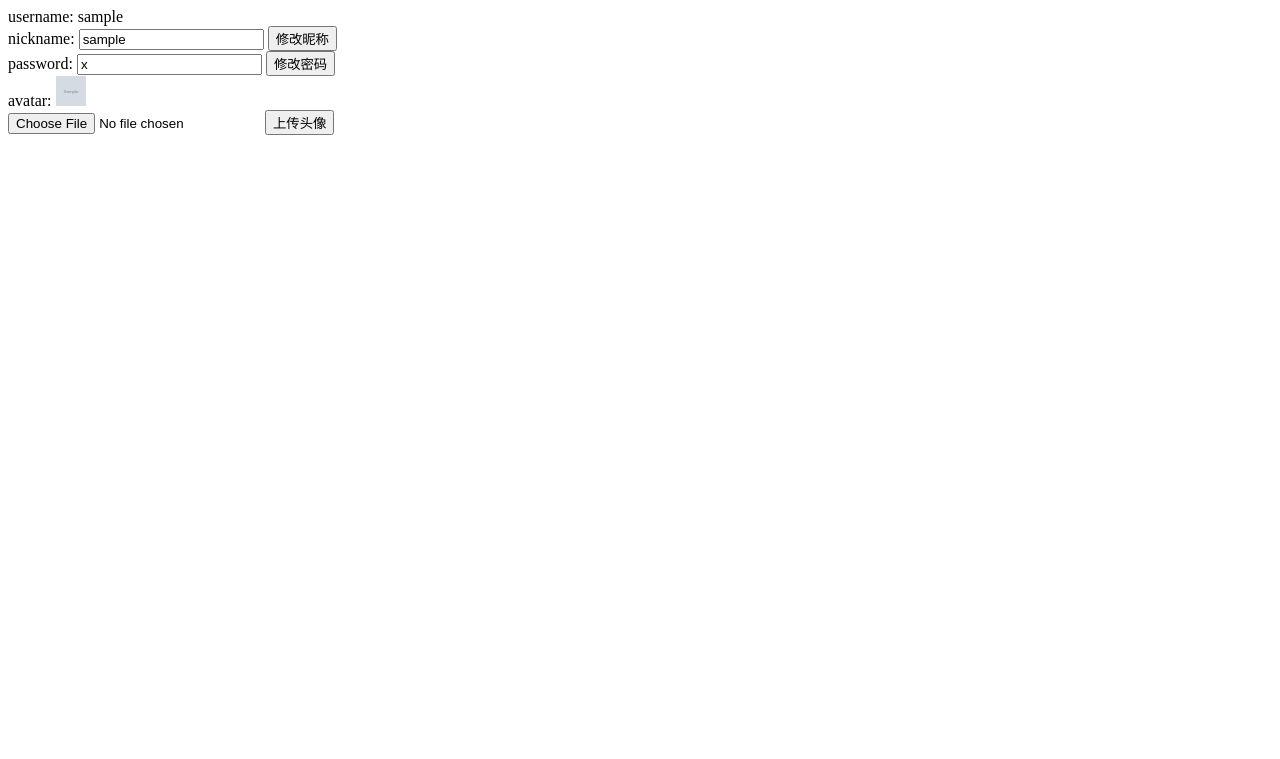
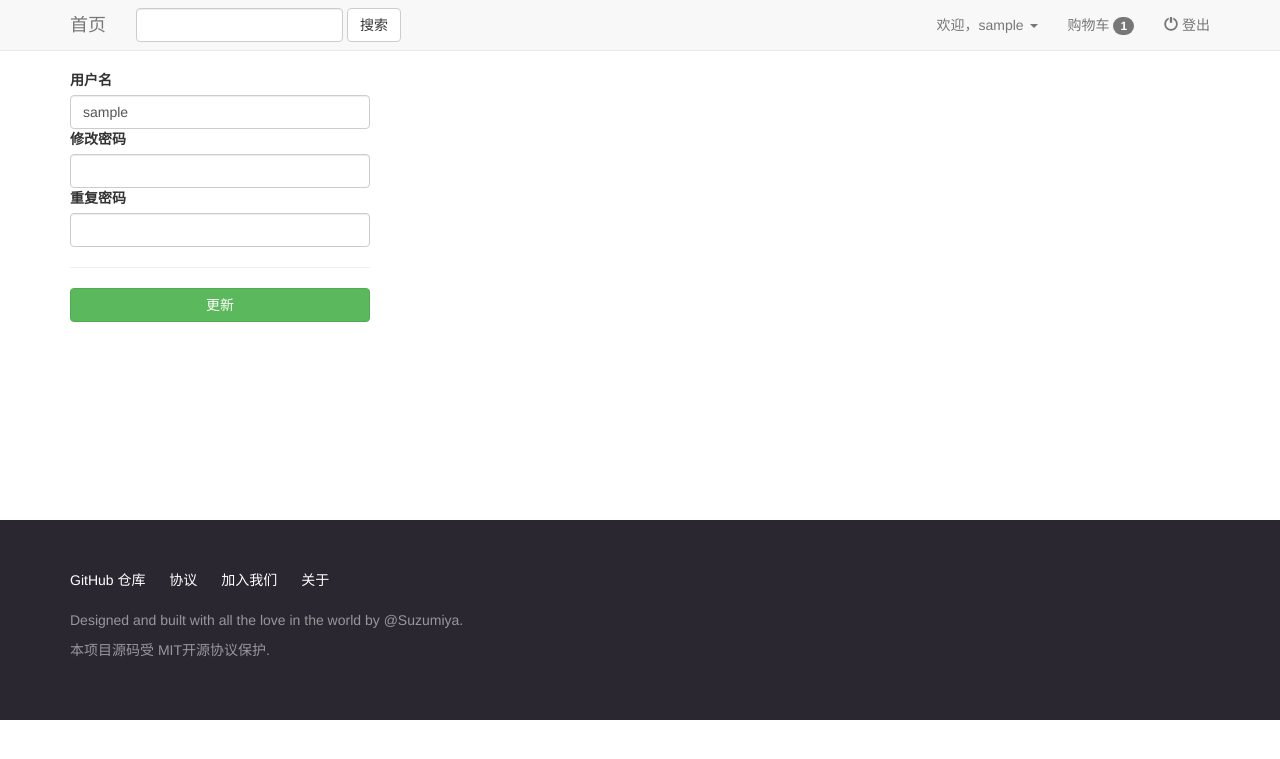
Before and after one commit to AdamEECS/ec, a Flask app: template templates/user_profile.html in a window 1280 px wide. Shown: the top 759 px of the page. Run offline with Flask 2, Linux system fonts and the light colour scheme; the template is opened without the code that fills it: most values are stand-ins (such as "Sample title", 1, 10 or a date in 2020); grey boxes marked "Sample" are stand-in pictures; some libraries are stand-ins or nearby versions.

Commit message:
增加个人资料页面及修改个人资料功能

```diff
--- a/templates/base.html
+++ b/templates/base.html
@@ -38,6 +38,7 @@
                            data-toggle="dropdown" role="button" aria-haspopup="true" aria-expanded="false">
                           欢迎，{{ u.username }} <span class="caret"></span></a>
                         <ul class="dropdown-menu">
+                            <li><a class="" href="{{ url_for('user.profile') }}">个人资料</a></li>
                             <li><a class="" href="{{ url_for('user.orders') }}">我的订单</a></li>
                         </ul>
                     </li>
--- a/templates/user_profile.html
+++ b/templates/user_profile.html
@@ -1,33 +1,16 @@
-<!DOCTYPE html>
-<html>
-    <head>
-        <meta charset="utf-8">
-        <title>{{ cu.username }}的个人页面</title>
-    </head>
-    <body>
-        <div class="">
-            username: {{ cu.username }}
-        </div>
-        <div class="">
-            <form method=POST enctype=multipart/form-data action="{{ url_for('.nickname') }}">
-                nickname:
-                <input type=text name=nickname value="{{ cu.nickname }}">
-                <button type="submit" name="button">修改昵称</button>
-            </form>
-        </div>
-        <div class="">
-            <form method=POST enctype=multipart/form-data action="{{ url_for('.password') }}">
-                password:
-                <input type=text name=password value="{{ cu.password }}">
-                <button type="submit" name="button">修改密码</button>
-            </form>
-        </div>
-        <div class="">
-            avatar: <img src="{{ cu.avatar }}"  height="30" width="30" class="" alt="">
-        </div>
-        <form method=POST enctype=multipart/form-data action="{{ url_for('.avatar') }}">
-            <input type=file name=avatar>
-            <button type="submit" name="button">上传头像</button>
-        </form>
-    </body>
-</html>
+{% extends 'base.html' %}
+{% block body %}
+<div id="" class="div-form" >
+    <form method=POST enctype=multipart/form-data action="{{ url_for('user.profile') }}">
+        <label for="id-name">用户名</label>
+        <input class="form-control" name="username" id=id-name value="{{ u.username }}">
+        <label for="id-password">修改密码</label>
+        <input class="form-control" name=password id=id-password >
+        <label for="id-re-password">重复密码</label>
+        <input class="form-control" name=re_password id=id-re-password >
+        <hr>
+        <button class="btn btn-success btn-block" >更新</button>
+    </form>
+
+</div>
+{% endblock %}
```
Also changed, not shown: models/user.py (+10 -0 lines), routes/user.py (+11 -2 lines).
